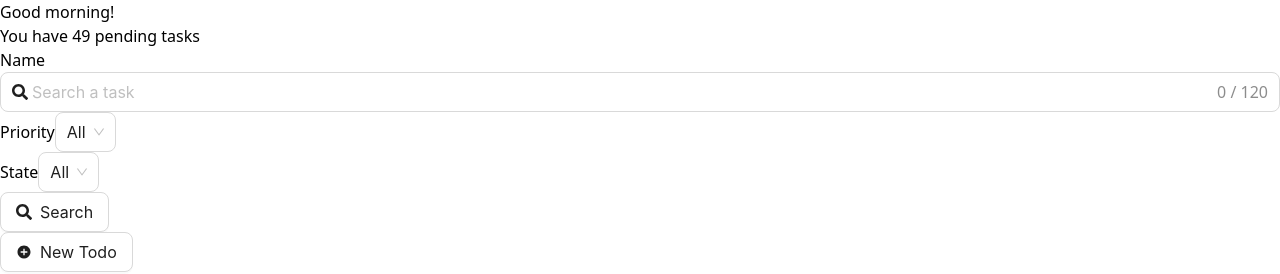
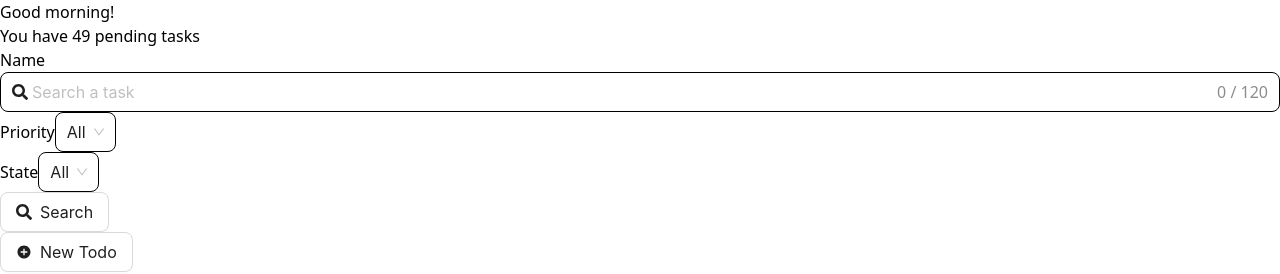
Before and after one commit to OmarRdz12/Breakable-Toy-I-Todo-App, a React (Vite) app in the folder frontend/: page / in a window 1280 px wide. Shown: the top 274 px of the page. Built offline with nearby package versions, Linux system fonts and the light colour scheme; no server answers.

Commit message:
style(frontend): change palette on inputs and buttons

```diff
--- a/frontend/src/components/todo/StatsViewer/StatsViewer.tsx
+++ b/frontend/src/components/todo/StatsViewer/StatsViewer.tsx
@@ -7,7 +7,7 @@ const StatsViewer = () => {
     const mediumTasks: string[] = stats.mediumDoneStats.split(":")
     const lowTaks: string[] = stats.lowDoneStats.split(":")
     return (
-        <div className="w-11/12 p-4 my-4 flex border-2 justify-between border-gray-200 gap-2 box-border rounded shadow">
+        <div className="w-11/12 p-4 my-4 flex border justify-between border-black gap-2 bg-blue-300 box-border rounded shadow">
             <div className="w-1/2 flex flex-col items-center justify-evenly">
                 <h4 className="font-bold">Average time to finish tasks</h4>
                 {
--- a/frontend/src/components/ui/InputDate.tsx
+++ b/frontend/src/components/ui/InputDate.tsx
@@ -1,4 +1,4 @@
-import { DatePicker } from "antd";
+import { ConfigProvider, DatePicker } from "antd";
 import { SizeType } from "antd/es/config-provider/SizeContext"
 import dayjs, { Dayjs } from 'dayjs'
 
@@ -15,6 +15,19 @@ interface InputDateProps {
 const InputDate = ({ id, label, required = false, onChange, name, size, value }: InputDateProps) => {
 
     return (
+        <ConfigProvider
+            theme={{
+                token: {
+                    colorBorder: "#000000",
+                },
+                components: {
+                    DatePicker: {
+                        activeBorderColor: "#000000",
+                        hoverBorderColor: "#000000",
+                    }
+                }
+            }}
+        >
             <div className="flex gap-2 flex-col">
                 <label htmlFor={id}>{label}{required && <span className="text-red-500"> *</span>}</label>
                 <DatePicker
@@ -27,6 +40,7 @@ const InputDate = ({ id, label, required = false, onChange, name, size, value }:
                     minDate={dayjs(Date.now())}
                 />
             </div>
+        </ConfigProvider>
     )
 }
 
--- a/frontend/src/components/ui/InputSelect.tsx
+++ b/frontend/src/components/ui/InputSelect.tsx
@@ -13,7 +13,7 @@ const InputSelect = ({ id, label, required, onChange, name, options, defaultValu
         defaultValue={defaultValue}
         size={size}
         value={value}
-        className={className}
+        className={`select-black-border ${className}`}
       />
     </div>
   )
--- a/frontend/src/components/ui/InputText.tsx
+++ b/frontend/src/components/ui/InputText.tsx
@@ -1,4 +1,4 @@
-import { Input } from "antd"
+import { ConfigProvider, Input } from "antd"
 import { BaseInputProps } from "./types"
 
 const InputText = ({
@@ -16,8 +16,21 @@ const InputText = ({
   maxLength,
   showCount = false,
   variant
-} : BaseInputProps) => {
+}: BaseInputProps) => {
   return (
+    <ConfigProvider
+      theme={{
+        token: {
+          colorBorder: "#000000",
+        },
+        components: {
+          Input: {
+            activeBorderColor: "#000000",
+            hoverBorderColor: "#000000",
+          }
+        }
+      }}
+    >
       <div className="flex gap-2 flex-col">
         <label htmlFor={id}>{label}{required && <span className="text-red-500"> *</span>}</label>
         <Input
@@ -35,6 +48,7 @@ const InputText = ({
           variant={variant}
         />
       </div>
+    </ConfigProvider>
   )
 }
 
--- a/frontend/src/components/ui/Pagination/Pagination.tsx
+++ b/frontend/src/components/ui/Pagination/Pagination.tsx
@@ -1,4 +1,4 @@
-import { Pagination } from "antd"
+import { ConfigProvider, Pagination } from "antd"
 
 interface PaginationProps {
     current: number,
@@ -10,6 +10,19 @@ interface PaginationProps {
 
 const BasePagination = ({ current, total, onChange, align, className }: PaginationProps) => {
     return (
+        <ConfigProvider
+            theme={{
+                token: {
+                    colorBorder: "#000000",
+                    colorPrimary: "#000000"
+                },
+                components: {
+                    Pagination: {
+                        itemActiveBg: "#8ec5ff"
+                    }
+                }
+            }}
+        >
             <Pagination
                 current={current}
                 total={total}
@@ -18,6 +31,7 @@ const BasePagination = ({ current, total, onChange, align, className }: Paginati
                 className={`${className}`}
                 showTotal={(total, range) => `${range[0]}-${range[1]} of ${total} items`}
             />
+        </ConfigProvider>
     )
 }
 
--- a/frontend/src/index.css
+++ b/frontend/src/index.css
@@ -11,3 +11,11 @@
     border-radius: 9999px;
     border-color: black;
 }
+
+.select-black-border .ant-select-selector {
+    border: 1px solid black !important;
+}
+
+.input-black-border .ant-input {
+    border: 1px solid black !important;
+}
```
Lines whose indentation alone changed are shown as unchanged.
